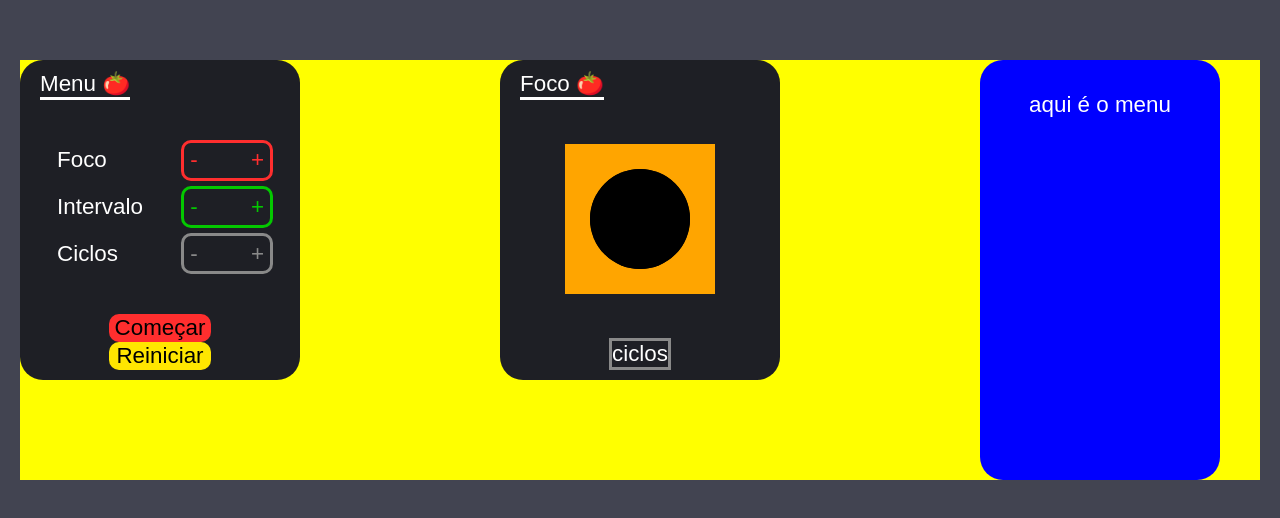
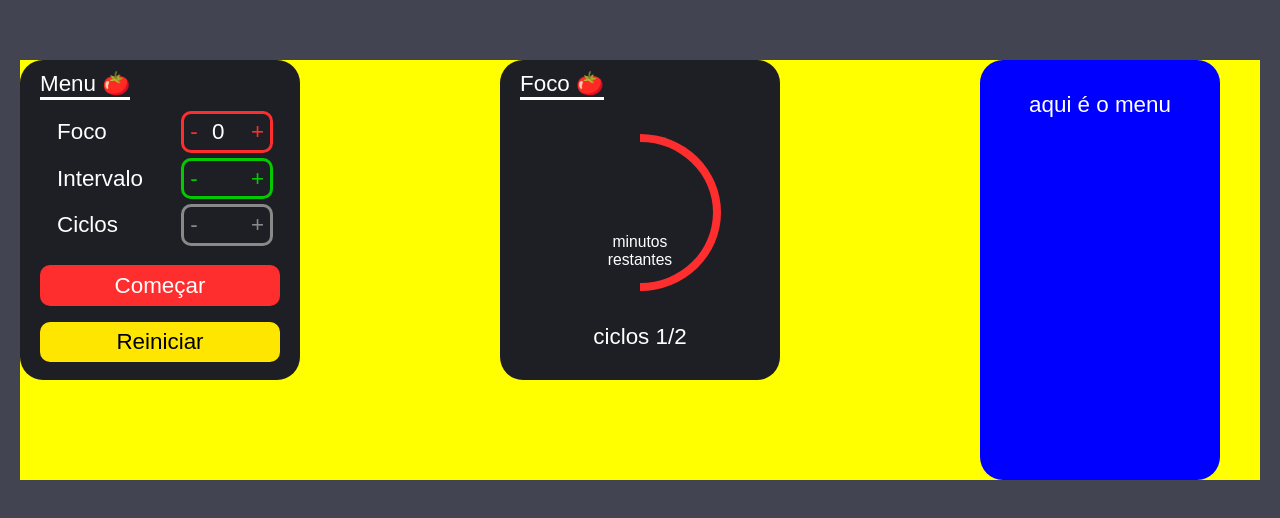
Before and after one commit to WesleyBanagouro/ChronoFocus, a plain HTML site: page index.html in a window 1280 px wide. Shown: the part 130-648 px from the top of the page. Drawn offline with Linux system fonts and the light colour scheme.

Commit message:
começando script

```diff
--- a/index.html
+++ b/index.html
@@ -18,8 +18,8 @@
                     <p>Foco</p>
                     <div id="foco">
                         <button>-</button>
-                        <input type="number">
-                        <button>+</button>
+                        <input type="number" id="minutos-foco" value="0">
+                        <button id="btnAumentar">+</button>
                     </div>
                 </div>
                 <div class="set-menu">
@@ -41,7 +41,7 @@
             </div>
             <div class="box" id="start-stop">
                 <p id="comecar">
-                    <button>Começar</button>
+                    <button id="btnComecar">Começar</button>
                 </p>
                 <p id="reiniciar">
                     <button>Reiniciar</button>
@@ -49,17 +49,23 @@
             </div>
         </div>
         <div class="card" id="clock">
-            <div class="box" id="titulo">
+            <div class="box titulo-foco" id="titulo">
                 <p>Foco 🍅</p>
             </div>
-            <div class="box" id="circulo">
-                <svg>
-                    <circle r="50" cx="75" cy="75"></circle>
-                    <circle r="50" cx="75" cy="75"></circle>
-                </svg>
+            <div class="box" id="circulo-status">
+                <div id="circulo-progresso">
+                    <div id="circulo-fundo">
+                        <div id="box-minutos">
+                            <p id="minutos">
+
+                            </p>
+                            <p id="minutos-restantes">minutos restantes</p>
+                        </div>
+                    </div>
+                </div>
             </div>
-            <div class="box" id="ciclos">
-                ciclos
+            <div class="box" id="numero-ciclos">
+                ciclos 1/2
             </div>
         </div>
         <div class="card" id="to-do">
--- a/script.js
+++ b/script.js
@@ -0,0 +1,14 @@
+var inMinutosFoco = document.getElementById("minutos-foco")
+function minutos() {
+    console.log(inMinutosFoco.value)
+}
+
+var btnComecar = document.getElementById("btnComecar");
+btnComecar.addEventListener("click", minutos)
+
+function aumentarFoco() {
+    return inMinutosFoco.value += 1;
+}
+
+var btnAumentar = document.getElementById("btnAumentar")
+btnAumentar.addEventListener("click", aumentarFoco)
--- a/style.css
+++ b/style.css
@@ -130,11 +130,20 @@ body {
 
 
 #start-stop {
-    display: block;
+    display: flex;
+    flex-direction: column;
+    justify-content: center;
+    align-items: center;
+    width: 100%;
+
+}
+
+#comecar button{
+    color: white;
 }
 
 #start-stop p{
-    margin: 0px;
+    margin: 8px;
 }
 
 #comecar {
@@ -143,6 +152,13 @@ body {
     justify-content: center;
     background-color: #FF2E2E;
     border-radius: 10px;
+    width: 100%;
+    height: 1.8em;
+    cursor: pointer;
+}
+
+#comecar:hover {
+    background-color: #a71c1c;
 }
 
 #reiniciar {
@@ -152,19 +168,77 @@ body {
     justify-content: center;
     background-color: #FFe600;
     border-radius: 10px;
+    width: 100%;
+    height: 1.8em;
+    cursor: pointer;
 }
 
-#circulo {
-    width: 150px;
-    height: 150px;
-    background-color: blueviolet;
+#reiniciar:hover {
+    background-color: #c5b203;
 }
 
-#circulo svg {
-    background-color: orange;
-    width: 100%;
-    height: 100%;
+.titulo-foco {
+    margin-bottom: 20px;
+}
 
+#circulo-status {
+    width: 180px;
+    height: 180px;
+    display: flex;
+    justify-content: center;
+    align-items: center;
+    margin: 5px;
+}
+
+#circulo-progresso {
+    background: conic-gradient(#FF2E2E 180deg, #1E1F25 0deg);
+    width: 90%;
+    height: 90%;
+    display: flex;
+    justify-content: center;
+    align-items: center;
+    border-radius: 50%;
+}
+
+#circulo-fundo {
+    background-color: #1E1F25;
+    width: 90%;
+    height: 90%;
+    border-radius: 50%;
+    display: flex;
+    justify-content: center;
+    align-items: center;
+}
+
+#box-minutos {
+    width: 80%;
+    height: 80%;
+    display: flex;
+    flex-direction: column;
+    align-items: center;
+    justify-content: space-between;
+}
+
+#box-minutos p{
+    height: auto;
+}
+
+#minutos {
+    margin: 0px;
+    font-size: 2.8em;
+}
+
+#minutos-restantes {
+    margin: 0px;
+    font-size: 0.7em;
+}
+
+#numero-ciclos {
+    display: flex;
+    align-items: center;
+    justify-content: center;
+    height: 3em;
+    width: auto;
 }
 
 #to-do {
```
